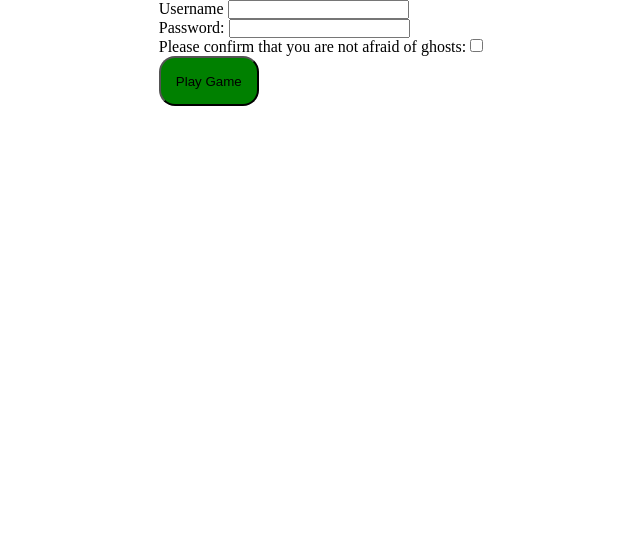
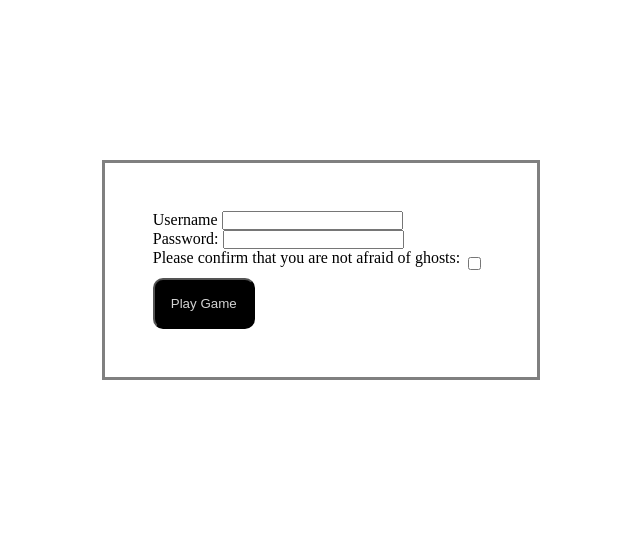
Before and after one commit to listet/CatchingGhosts, a plain HTML site: page index.html in a window 1280 px wide. Shown: the whole page, without its empty margins (319-959 px from the left). Drawn offline with Linux system fonts and the light colour scheme.

Commit message:
ändringar i html och css och kommentarer i script.js

```diff
--- a/index.html
+++ b/index.html
@@ -1,5 +1,6 @@
 <!doctype html>
 <html lang="sv">
+
 <head>
     <meta charset="utf-8" />
     <title>
@@ -7,11 +8,13 @@
     </title>
     <link rel="stylesheet" href="style.css">
 </head>
+
 <body>
-        <main>
-            <div id="formDiv">
+    <main class="main">
+        <div class="form" id="formDiv">
             <form action="#" method="post">
-                    <span id="msg"></span>
+                <span id="msg">
+                </span>
                 <div class="f-col">
                     <label for="username">Username</label>
                     <input type="text" id="username" />
@@ -20,17 +23,17 @@
                     <label for="password">Password:</label>
                     <input type="password" id="password" />
                 </div>
-                    <div>
+                <div class="container__checkbox">
                     <label for="question">Please confirm that you are not afraid of ghosts: </label>
-                        <input id="question" type="checkbox">
+                    <input class="checkbox" id="question" type="checkbox">
                 </div>
-                    <button id="spela">Play Game</button>
+                <button class="button" id="spela">Play Game</button>
             </form>
         </div>
     </main>
+    <script src="./scripts/users.js"></script>
+    <script src="./scripts/ghostGame.js"></script>
+    <script src="./scripts/script.js"></script>
+</body>
 
-        <script src="./users.js"></script>
-        <script src="./ghostGame.js"></script>
-        <script src="./script.js"></script>
-    </body>
 </html>
--- a/style.css
+++ b/style.css
@@ -1,4 +1,3 @@
-
 * {
     margin: 0;
     padding: 0;
@@ -17,28 +16,29 @@ img {
     display: none;
 }
 
-#formDiv {
+.main {
     display: flex;
     justify-content: center;
+    align-items: center;
 }
 
-#spela {
-    background-color: green;
-    width: 100px;
-    height: 50px;
-    border-radius: 1rem;
+.form {
+    margin: 10rem;
+    padding: 3rem;
+    border: 3px solid grey;
 }
 
-body {
-    background-image: url(/resources/bakgrundbild.mp4);
-    background-position: relative;
+.container__checkbox {
+    display: flex;
 }
 
-/* Koden ovanför är obligatorisk. Ereventuella CSS skriver ni nedanför denna kommentar */
+.checkbox {
+    margin: 0.5rem;
+}
 
-
-/*används vid toggle genom att använda klassen hide. imgContainer ID kopplas till hide klassen for att redigera ett element. Visibilty: hidden betyder att bilden finns kvar men inte syns.*/
-/*#imgContainer img.hide {
-opacity: 0;
-visibility: hidden;
-}*/
+.button {
+    padding: 1rem;
+    border-radius: 10px;
+    background-color: black;
+    color: lightgrey;
+}
```
Also changed, not shown: script.js (+7 -52 lines). Lines whose indentation alone changed are shown as unchanged.
